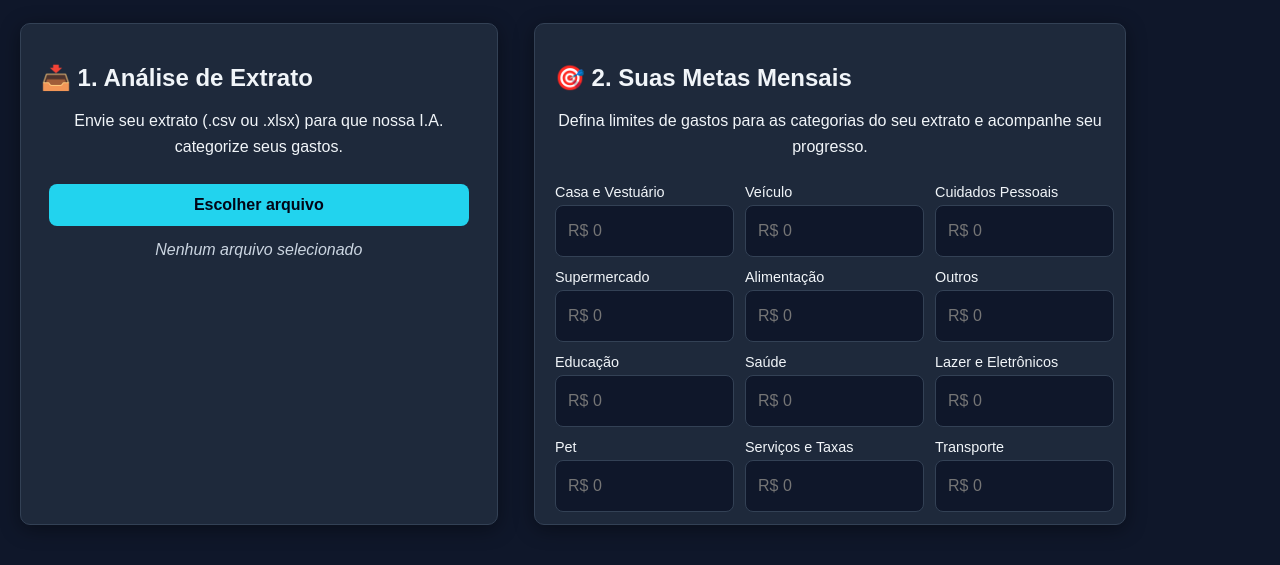
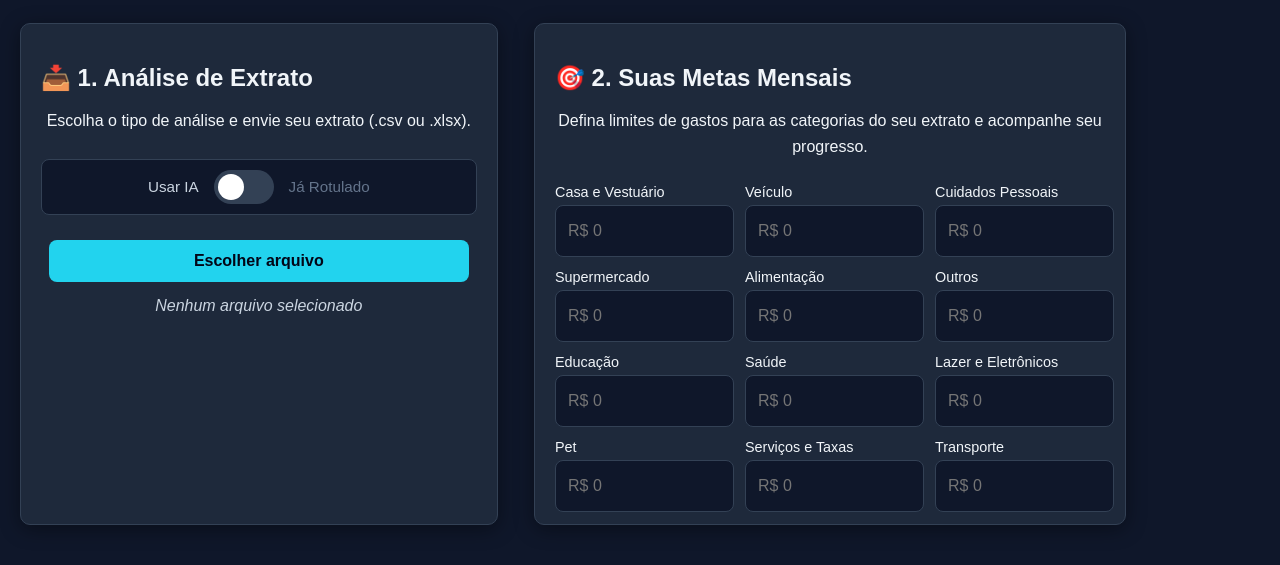
Before and after one commit to EnzoParraVesguerber-ml/projeto-financas-deploy, a Flask app: page /dashboard in a window 1280 px wide. Shown: the part 77-642 px from the top of the page. Run offline with Flask 3, Linux system fonts and the light colour scheme; the visitor is signed in with stand-in values (Sample User, id 1).

Commit message:
Adicionando botao switch para escolha da analise

```diff
--- a/static/css/style-input.css
+++ b/static/css/style-input.css
@@ -224,7 +224,82 @@ a:hover {
     width: 100%;
     border-top: solid 1px var(--primary-color);
 }
+/* --- Estilos para o Botão Switch --- */
 
+.switch-container {
+    display: flex;
+    align-items: center;
+    justify-content: center;
+    gap: 15px;
+    margin-bottom: 25px;
+    background-color: var(--bg-color);
+    padding: 10px;
+    border-radius: 8px;
+    border: 1px solid var(--input-border-color);
+}
+
+.switch-label {
+    font-size: 0.95rem;
+    color: var(--text-color);
+    font-weight: 500;
+    transition: color 0.3s ease;
+}
+
+/* Destaca o texto da opção inativa */
+.switch-label:not(.active) {
+    color: #64748b; /* Um cinza mais claro */
+}
+
+/* O container do switch */
+.switch {
+    position: relative;
+    display: inline-block;
+    width: 60px;
+    height: 34px;
+}
+
+/* Esconde o checkbox padrão */
+.switch input {
+    opacity: 0;
+    width: 0;
+    height: 0;
+}
+
+/* O fundo do switch (a parte que desliza) */
+.slider {
+    position: absolute;
+    cursor: pointer;
+    top: 0;
+    left: 0;
+    right: 0;
+    bottom: 0;
+    background-color: #334155; /* Cor quando desativado */
+    transition: .4s;
+    border-radius: 34px;
+}
+
+/* O círculo que se move */
+.slider:before {
+    position: absolute;
+    content: "";
+    height: 26px;
+    width: 26px;
+    left: 4px;
+    bottom: 4px;
+    background-color: white;
+    transition: .4s;
+    border-radius: 50%;
+}
+
+/* Muda a cor do fundo quando o checkbox está marcado */
+input:checked + .slider {
+    background-color: var(--primary-color);
+}
+
+/* Move o círculo para a direita quando o checkbox está marcado */
+input:checked + .slider:before {
+    transform: translateX(26px);
+}
 /* Para tablets e telas menores */
 @media (max-width: 1024px) {
     .dashboard-grid {
--- a/static/js/script-input.js
+++ b/static/js/script-input.js
@@ -1,8 +1,25 @@
 document.addEventListener('DOMContentLoaded', () => {
     const fileInput = document.getElementById('file-upload');
     const fileNameSpan = document.getElementById('file-name');
-    const generateBtn = document.getElementById('generate-analysis'); // Corrigido para corresponder ao ID no seu HTML
+    const generateBtn = document.getElementById('generate-analysis');
     const resultsArea = document.getElementById('analysis-results');
+
+    // --- LÓGICA DO SWITCH ---
+    const analysisSwitch = document.getElementById('analysis-type-switch');
+    const switchLabels = document.querySelectorAll('.switch-label');
+
+    if (analysisSwitch) {
+        // Define o estado inicial (desmarcado = 'ai')
+        analysisSwitch.checked = false;
+        document.querySelector('.switch-label[data-value="ai"]').classList.add('active');
+        document.querySelector('.switch-label[data-value="labeled"]').classList.remove('active');
+
+        analysisSwitch.addEventListener('change', () => {
+            // Alterna a classe 'active' nos labels para dar feedback visual
+            switchLabels.forEach(label => label.classList.toggle('active'));
+        });
+    }
+    // --- FIM DA LÓGICA DO SWITCH ---
 
     // Mostra o nome do ficheiro selecionado
     if (fileInput) {
@@ -23,8 +40,13 @@ document.addEventListener('DOMContentLoaded', () => {
                 return;
             }
 
+            // NOVO: Verifica se o switch está marcado ('checked') ou não
+            // Se estiver marcado, o valor é 'labeled'. Se não, é 'ai'.
+            const analysisType = analysisSwitch.checked ? 'labeled' : 'ai';
+
             const formData = new FormData();
             formData.append('file-upload', fileInput.files[0]);
+            formData.append('analysis_type', analysisType); // Envia o tipo de análise
 
             // Mostra uma mensagem de carregamento
             if(resultsArea) {
@@ -42,20 +64,16 @@ document.addEventListener('DOMContentLoaded', () => {
                 const result = await response.json();
 
                 if (response.ok) {
-                    // Se a análise foi bem-sucedida:
-                    // 1. Guarda os resultados no armazenamento local do navegador
+                    // Guarda os resultados e redireciona
                     localStorage.setItem('analysisData', JSON.stringify(result));
-
-                    // 2. Redireciona para a página de resultados
                     window.location.href = '/resultados';
-
                 } else {
-                    // Se o backend retornou um erro
+                    // Mostra erro
                     resultsArea.innerHTML = `<h3>Erro na Análise</h3><p>${result.error || 'Ocorreu um problema desconhecido.'}</p>`;
                 }
 
             } catch (error) {
-                // Se houver um erro de rede ou na comunicação
+                // Se houver um erro de rede
                 console.error('Erro ao enviar o ficheiro:', error);
                 if(resultsArea) {
                     resultsArea.innerHTML = '<h3>Erro de Comunicação</h3><p>Não foi possível conectar ao servidor. Tente novamente.</p>';
--- a/templates/input/index.html
+++ b/templates/input/index.html
@@ -10,7 +10,17 @@
             <div class="dashboard-grid">
                 <section id="upload" class="upload-box">
                     <h2>📥 1. Análise de Extrato</h2>
-                    <p>Envie seu extrato (.csv ou .xlsx) para que nossa I.A. categorize seus gastos.</p>
+                    <p>Escolha o tipo de análise e envie seu extrato (.csv ou .xlsx).</p>
+
+                    <div class="switch-container">
+                        <span class="switch-label" data-value="ai">Usar IA</span>
+                        <label class="switch">
+                            <input type="checkbox" id="analysis-type-switch">
+                            <span class="slider"></span>
+                        </label>
+                        <span class="switch-label active" data-value="labeled">Já Rotulado</span>
+                    </div>
+
                     <form action="#" method="POST" enctype="multipart/form-data">
                         <label for="file-upload" class="file-upload-label">
                             Escolher arquivo
--- a/views.py
+++ b/views.py
@@ -10,7 +10,7 @@ from helpers import FormularioRegisto, FormularioLogin
 import pandas as pd
 import joblib
 import os
-from ml_model.predictor import classificar_despesas
+from ml_model.predictor import classificar_despesas, processar_pre_classificado
 
 # --- ROTAS DE UTILIZADOR E AUTENTICAÇÃO ---
 
@@ -107,10 +107,6 @@ def resultados_page():
 
     return render_template('resultados/index.html')
 
-# --- ROTA DE ANÁLISE (BACKEND) ---
-
-# --- ROTA DE ANÁLISE (BACKEND) ---
-
 @app.route('/upload', methods=['POST'])
 def upload():
     if 'usuario_logado' not in session or session['usuario_logado'] is None:
@@ -120,24 +116,28 @@ def upload():
         return jsonify({'error': 'Nenhum ficheiro enviado'}), 400
 
     file = request.files['file-upload']
+    analysis_type = request.form.get('analysis_type') # Pega o tipo de análise do formulário
 
     if file.filename == '':
         return jsonify({'error': 'Nome de ficheiro inválido'}), 400
 
     try:
-        # --- INTEGRAÇÃO DO MODELO DE NLP ---
-
-        # Cria uma pasta temporária para guardar os uploads, se não existir
+        # Cria uma pasta temporária para guardar os uploads
         temp_dir = 'uploads'
         if not os.path.exists(temp_dir):
             os.makedirs(temp_dir)
 
-        # Salva o ficheiro temporariamente
         caminho_arquivo = os.path.join(temp_dir, file.filename)
         file.save(caminho_arquivo)
 
-        # Chama a função de classificação do seu modelo
-        dados_analise = classificar_despesas(caminho_arquivo)
+        dados_analise = None
+        # Decide qual função chamar com base na escolha do usuário
+        if analysis_type == 'ai':
+            dados_analise = classificar_despesas(caminho_arquivo)
+        elif analysis_type == 'labeled':
+            dados_analise = processar_pre_classificado(caminho_arquivo)
+        else:
+            return jsonify({'error': 'Tipo de análise inválido'}), 400
 
         # Remove o ficheiro temporário depois de usar
         os.remove(caminho_arquivo)
@@ -145,7 +145,11 @@ def upload():
         # Retorna os dados classificados para o frontend
         return jsonify(dados_analise)
 
+    except ValueError as ve:
+        # Erro específico para colunas faltando
+        print(f"Erro de valor na rota /upload: {ve}")
+        return jsonify({'error': str(ve)}), 400
     except Exception as e:
-        # Retorna uma mensagem de erro mais informativa
-        print(f"Erro na rota /upload: {e}") # Para depuração no terminal
+        # Erro genérico
+        print(f"Erro na rota /upload: {e}")
         return jsonify({'error': f'Ocorreu um erro ao processar o ficheiro: {str(e)}'}), 500
```
Also changed, not shown: ml_model/predictor.py (+39 -0 lines).
